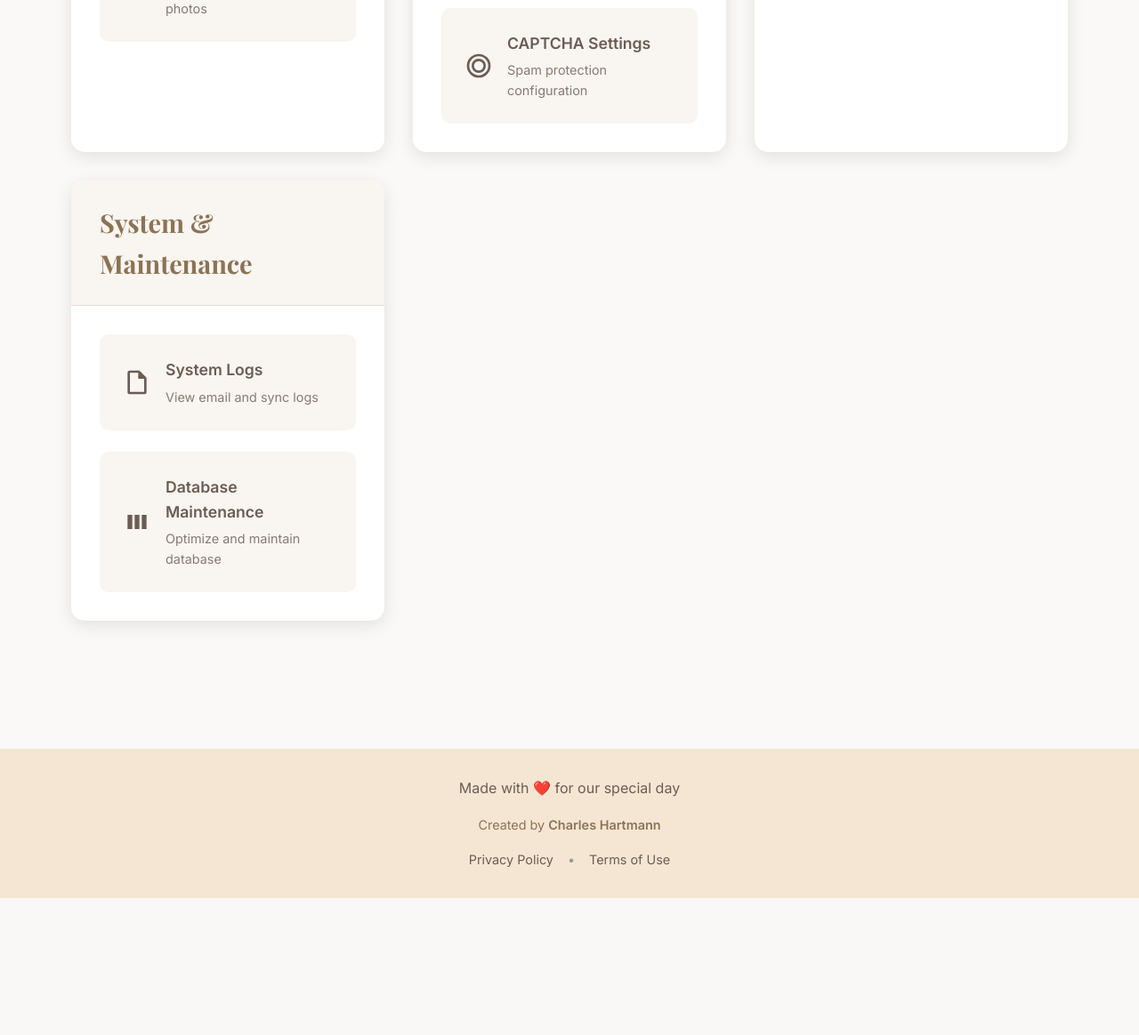
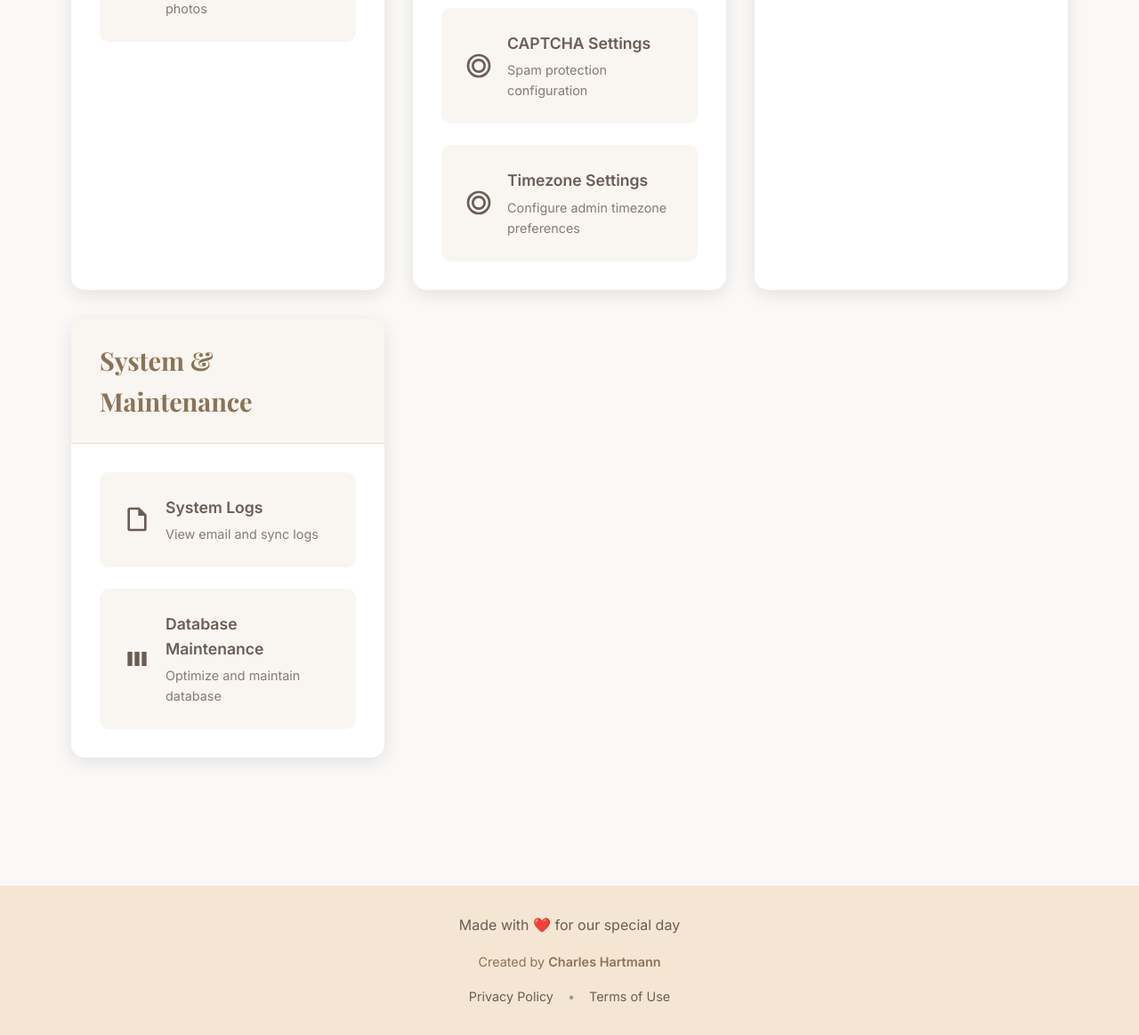
Before and after one commit to chartmann1590/VowVault, a Flask app: template templates/admin_dashboard.html in a window 1280 px wide. Shown: the part 1612-2776 px from the top of the page at 89% size. Before the commit the page ends 2622 px from the top, so only its background shows below. Run offline with Flask 3, Linux system fonts and the light colour scheme; the template is opened without the code that fills it, so the values that code supplies are empty; parts of the project's set-up code (start-up, migrations or seed data) failed here and were passed over; some libraries are stand-ins or nearby versions.

Commit message:
Add timezone settings link to admin_dashboard.html template
- Add timezone settings navigation link to admin_dashboard.html
- Include proper SVG icon and description
- Position in Settings & Configuration section after CAPTCHA Settings
- Ensure consistent navigation across all admin templates

```diff
--- a/templates/admin_dashboard.html
+++ b/templates/admin_dashboard.html
@@ -455,6 +455,15 @@
                             <div class="nav-item-description">Spam protection configuration</div>
                         </div>
                     </a>
+                    <a href="/admin/timezone-settings?key=wedding2024" class="nav-item">
+                        <svg viewBox="0 0 24 24">
+                            <path d="M12,2A10,10 0 0,0 2,12A10,10 0 0,0 12,22A10,10 0 0,0 22,12A10,10 0 0,0 12,2M12,4A8,8 0 0,1 20,12A8,8 0 0,1 12,20A8,8 0 0,1 4,12A8,8 0 0,1 12,4M12,6A6,6 0 0,0 6,12A6,6 0 0,0 12,18A6,6 0 0,0 18,12A6,6 0 0,0 12,6M12,8A4,4 0 0,1 16,12A4,4 0 0,1 12,16A4,4 0 0,1 8,12A4,4 0 0,1 12,8Z"/>
+                        </svg>
+                        <div class="nav-item-content">
+                            <div class="nav-item-title">Timezone Settings</div>
+                            <div class="nav-item-description">Configure admin timezone preferences</div>
+                        </div>
+                    </a>
                 </div>
             </div>
         </div>
```
